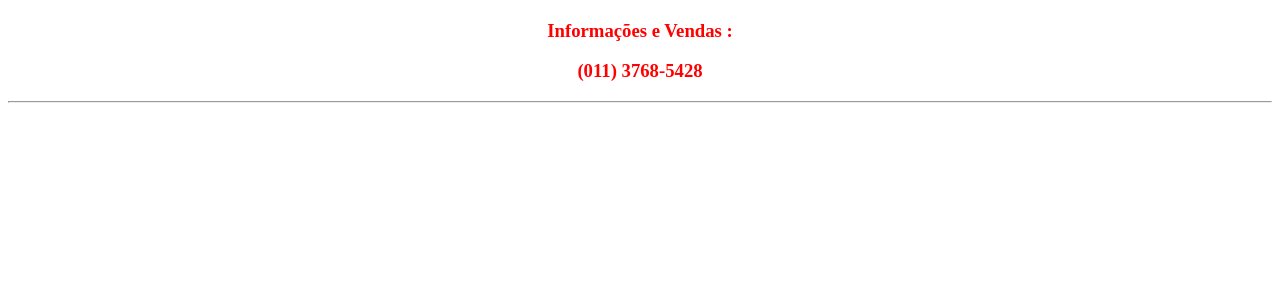
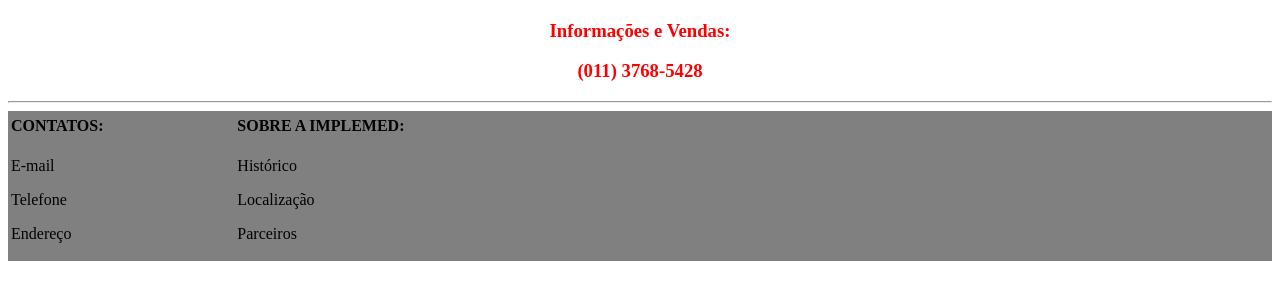
Before and after one commit to cvanderlei/implemedweb, a plain HTML site: page index.html in a window 1280 px wide. Shown: the part 113-412 px from the top of the page. Drawn offline with Linux system fonts and the light colour scheme.

Commit message:
Changes of 9-sep-2019

```diff
--- a/implstyle.css
+++ b/implstyle.css
@@ -1,2 +1,4 @@
 h3 {color: red;
   align: "center";}
+
+#rodape {background-color: gray;}
--- a/index.html
+++ b/index.html
@@ -1,15 +1,45 @@
 <!DOCTYPE html>
+<!--
+Autor: Celso Arruda Vanderlei
+Data de criação: 5-set-2019
+Última atualização: 9-set-2019
+-->
+
 <head>
 <title>Implemed - Equipamentos Médicos</title>
 <meta charset = "UTF-8">
 <link rel = "stylesheet" href = "implstyle.css">
+<meta name = "keywords" content = "Equipamentos Médicos, Suprimentos Hospitalares" />
+<meta name = "description" content = "Importadora e distribuidora de equipamentos e suprimentos médicos e hospitalares" />
 </head>
 
 <body>
   <img src="logo_o.jpg" alt="some text">
   <center>
-  <h3>Informações e Vendas :</h3>
+  <h3>Informações e Vendas:</h3>
   <h3>(011) 3768-5428</h3>
   </center>
   <hr/>
+
+
+
+
+
+  <div id="rodape">
+    <table border="0" width="50%" height="150">
+    <tr>
+      <td><strong>CONTATOS:</strong></td>
+      <td><strong>SOBRE A IMPLEMED:</strong></td>
+   </tr>
+   <tr>
+        <td>E-mail</p>
+          Telefone</p>
+          Endereço</td>
+        <td>Histórico</p>
+          Localização</p>
+          Parceiros</td>
+    </tr>
+    </table>
+  </div>
+
 </body>
```
